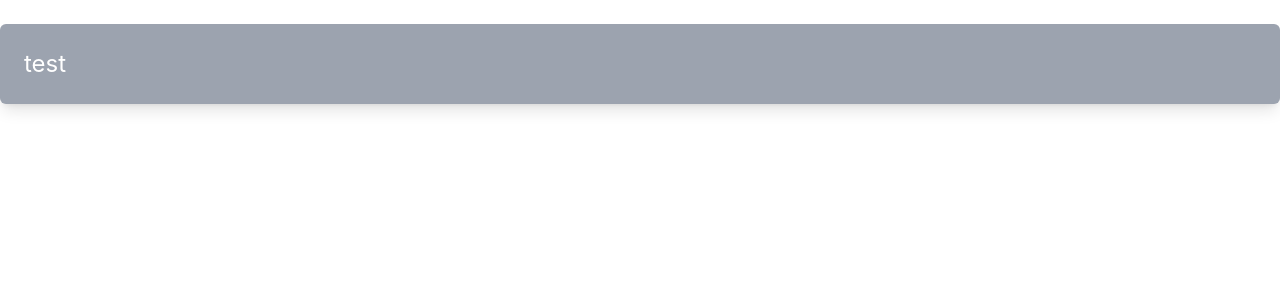
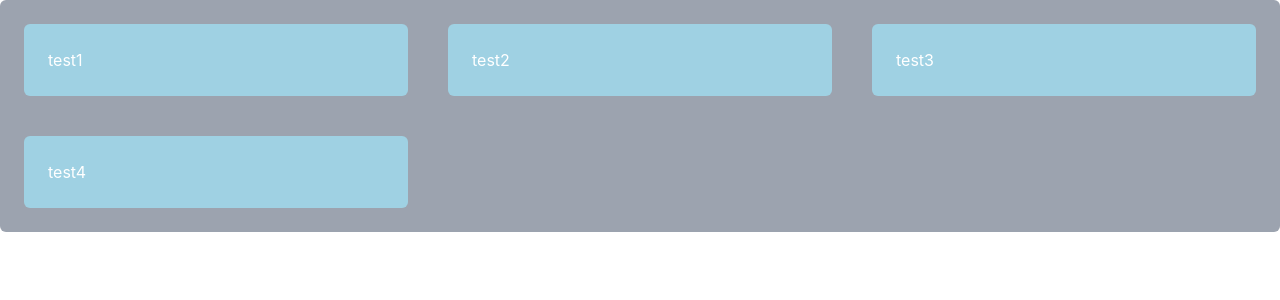
Before and after one commit to chloeyeo/2024ReactPractice, a React (Create React App) app in the folder my-react-app/: page / in a window 1280 px wide. Shown: the top 300 px of the page. Built offline with nearby package versions, Linux system fonts and the light colour scheme.

Commit message:
tailwind css className practice update

```diff
--- a/my-react-app/src/App.js
+++ b/my-react-app/src/App.js
@@ -2,10 +2,15 @@ import React from "react";
 import "./assets/css/tailwindStyle.css";
 
 const App = () => {
+  // gap-10 is gap 10px
   return (
     <>
-      <div className="container mx-auto bg-gray-400 p-4 rounded-md text-white text-2xl hover:bg-gray-800 shadow-lg mt-4">
-        test
+      <div className="container mx-auto bg-gray-400 p-4 rounded-md text-white grid grid-cols-3 gap-10">
+        {/* div*4>{test$} then tab */}
+        <div className="bg-sb-300 rounded-md p-4">test1</div>
+        <div className="bg-sb-300 rounded-md p-4">test2</div>
+        <div className="bg-sb-300 rounded-md p-4">test3</div>
+        <div className="bg-sb-300 rounded-md p-4">test4</div>
       </div>
     </>
   );
```
